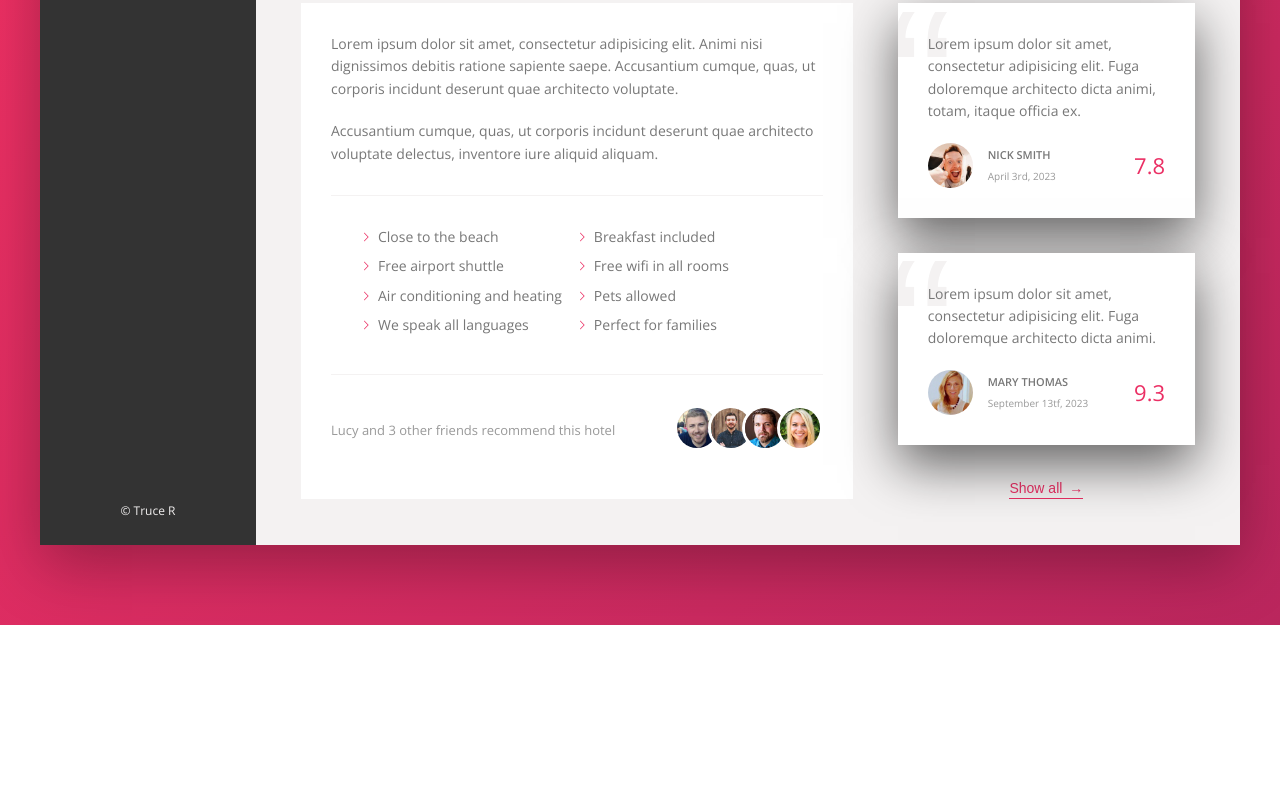
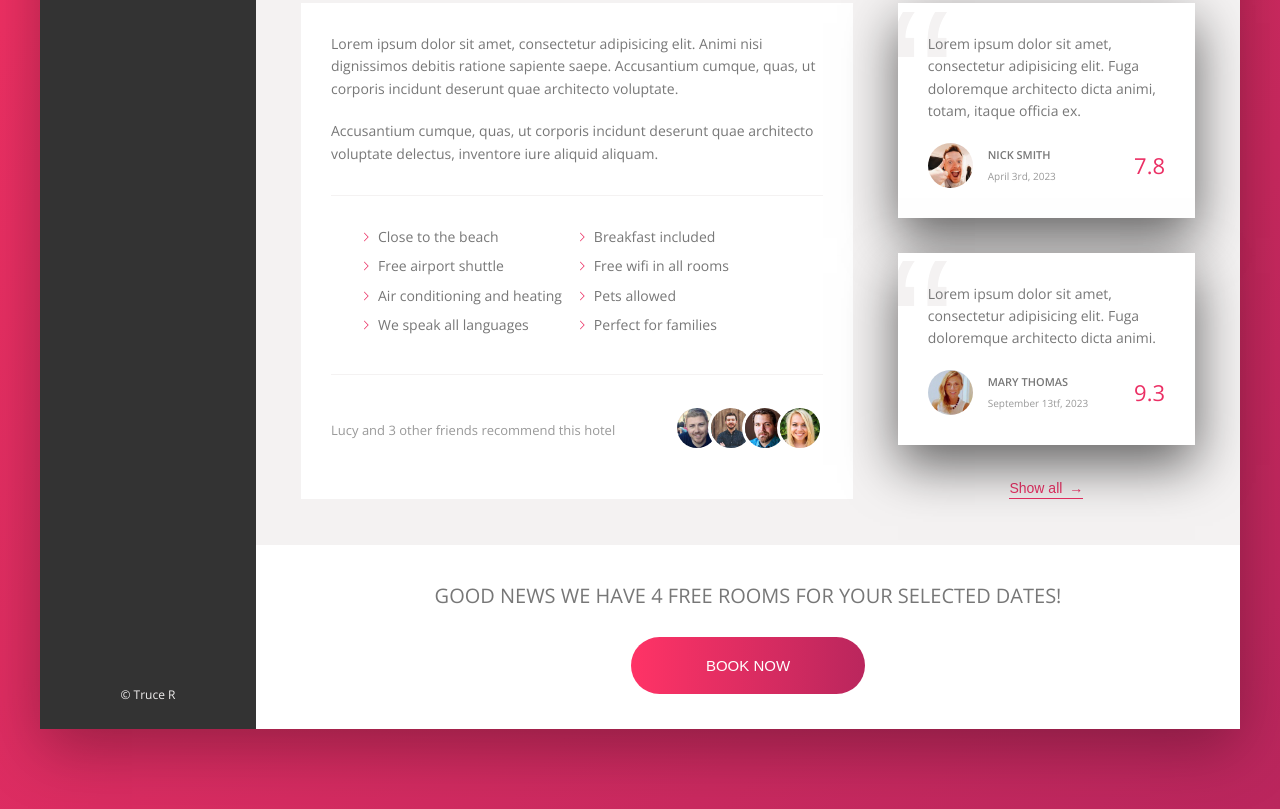
Before and after one commit to DevTruce/trillo, a website: page index.html in a window 1280 px wide. Shown: the part 644-1453 px from the top of the page. Before the commit the page ends 1269 px from the top, so only its background shows below. Drawn offline with nearby package versions, Linux system fonts and the light colour scheme.

Commit message:
completed cta section

```diff
--- a/index.html
+++ b/index.html
@@ -258,13 +258,20 @@
               <button class="btn-inline">Show all <span>&rarr;</span></button>
             </div>
           </div>
+
+          <!-- CTA / FOOTER -->
+          <div class="cta">
+            <h2 class="cta__book-now">
+              Good news we have 4 free rooms for your selected dates!
+            </h2>
+            <button class="btn">
+              <span class="btn__visible">Book Now</span
+              ><span class="btn__invisible">Only 4 rooms left</span>
+            </button>
+          </div>
         </main>
       </div>
       <!-- #### CONTENT -->
-
-      <!-- #### FOOTER -->
-      <footer class="footer"></footer>
-      <!-- #### FOOTER -->
     </div>
     <!-- #### PAGE CONTAINER -->
   </body>
--- a/src/sass/_component.scss
+++ b/src/sass/_component.scss
@@ -474,3 +474,76 @@
     z-index: 1;
   }
 }
+
+//////////////////////////////////////////////
+// CALL TO ACTION
+.cta {
+  padding: 3.5rem 0;
+  text-align: center;
+
+  &__book-now {
+    text-transform: uppercase;
+    font-size: 2rem;
+    font-weight: 300;
+    margin-bottom: 2.5rem;
+  }
+}
+
+//////////////////////////////////////////////
+// CALL TO ACTION BUTTON
+.btn {
+  font-size: 1.5rem;
+  border: none;
+  font-weight: 300;
+  text-transform: uppercase;
+  border-radius: 50rem;
+  color: #fff;
+  background-image: linear-gradient(
+    to right,
+    var(--color-primary--light),
+    var(--color-primary--dark)
+  );
+  position: relative;
+  overflow: hidden;
+  cursor: pointer;
+
+  & > * {
+    display: inline-block;
+    height: 100%;
+    width: 100%;
+    transition: all 200ms;
+  }
+
+  &__visible {
+    padding: 2rem 7.5rem;
+  }
+
+  &__invisible {
+    position: absolute;
+    padding: 2rem 0;
+    left: 0;
+    top: -100%;
+  }
+
+  &:hover {
+    background-image: linear-gradient(
+      to left,
+      var(--color-primary--light),
+      var(--color-primary--dark)
+    );
+  }
+
+  &:hover &__visible {
+    transform: translateY(100%);
+  }
+
+  &:hover &__invisible {
+    top: 0;
+    z-index: 5;
+  }
+
+  &:focus {
+    outline: none;
+    animation: pulse 1s infinite;
+  }
+}
--- a/src/sass/_layout.scss
+++ b/src/sass/_layout.scss
@@ -75,8 +75,3 @@
   justify-content: center;
   align-items: center;
 }
-
-//////////////////////////////////////////////
-// FOOTER
-.footer {
-}
```
Also changed, not shown: src/css/style.css.
